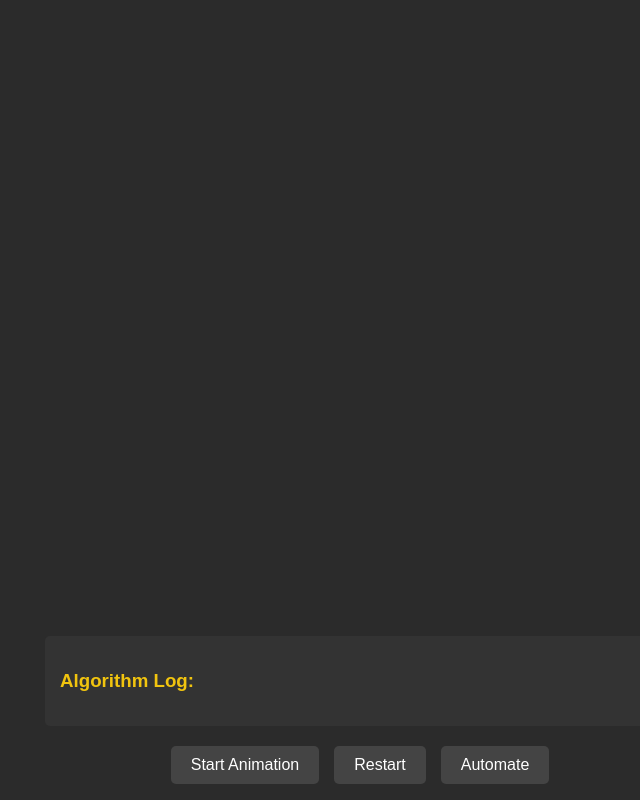
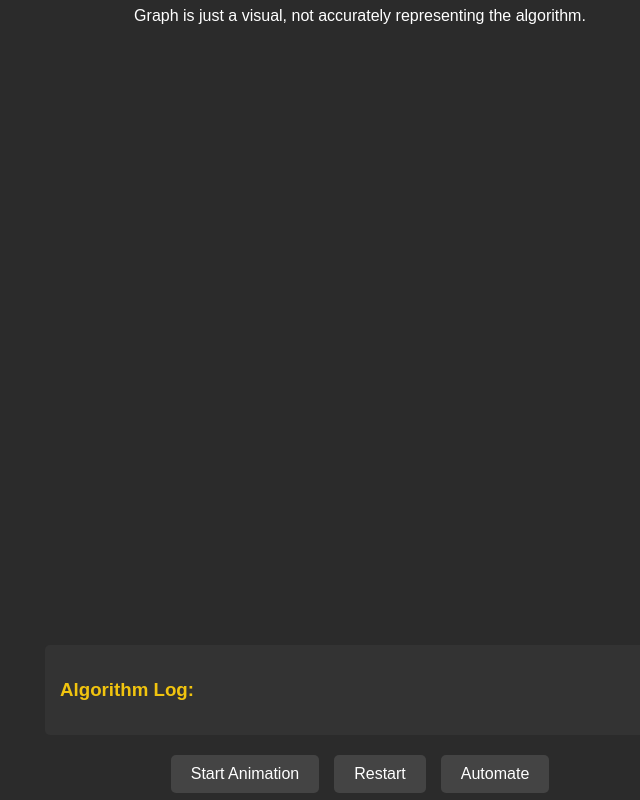
Before and after one commit to PanagiotisKots/Minimum-Weight-Subgraph-Finder-Algorithm, a plain HTML site: page website/index.html in a window 1280 px wide. Shown: the whole page, without its empty margins (280-920 px from the left). Drawn offline with Linux system fonts and the light colour scheme.

Commit message:
Update index.html

```diff
--- a/website/index.html
+++ b/website/index.html
@@ -7,6 +7,11 @@
   <link rel="stylesheet" href="style.css">
 </head>
 <body>
+  <!-- Small box in the top left corner -->
+  <div id="info-box">
+    Graph is just a visual, not accurately representing the algorithm.
+  </div>
+
   <div id="graph-container">
     <svg id="graph" viewBox="0 0 600 600" xmlns="http://www.w3.org/2000/svg"></svg>
   </div>
```
